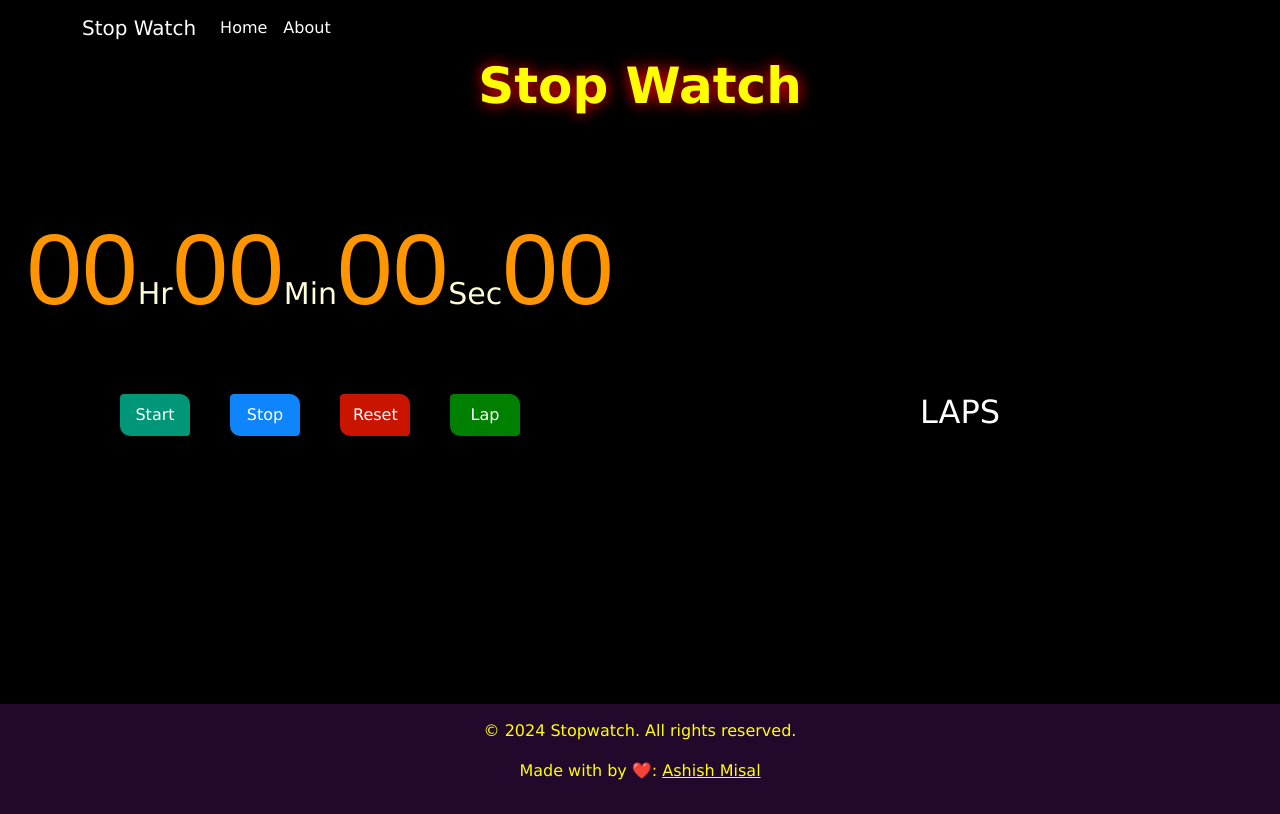
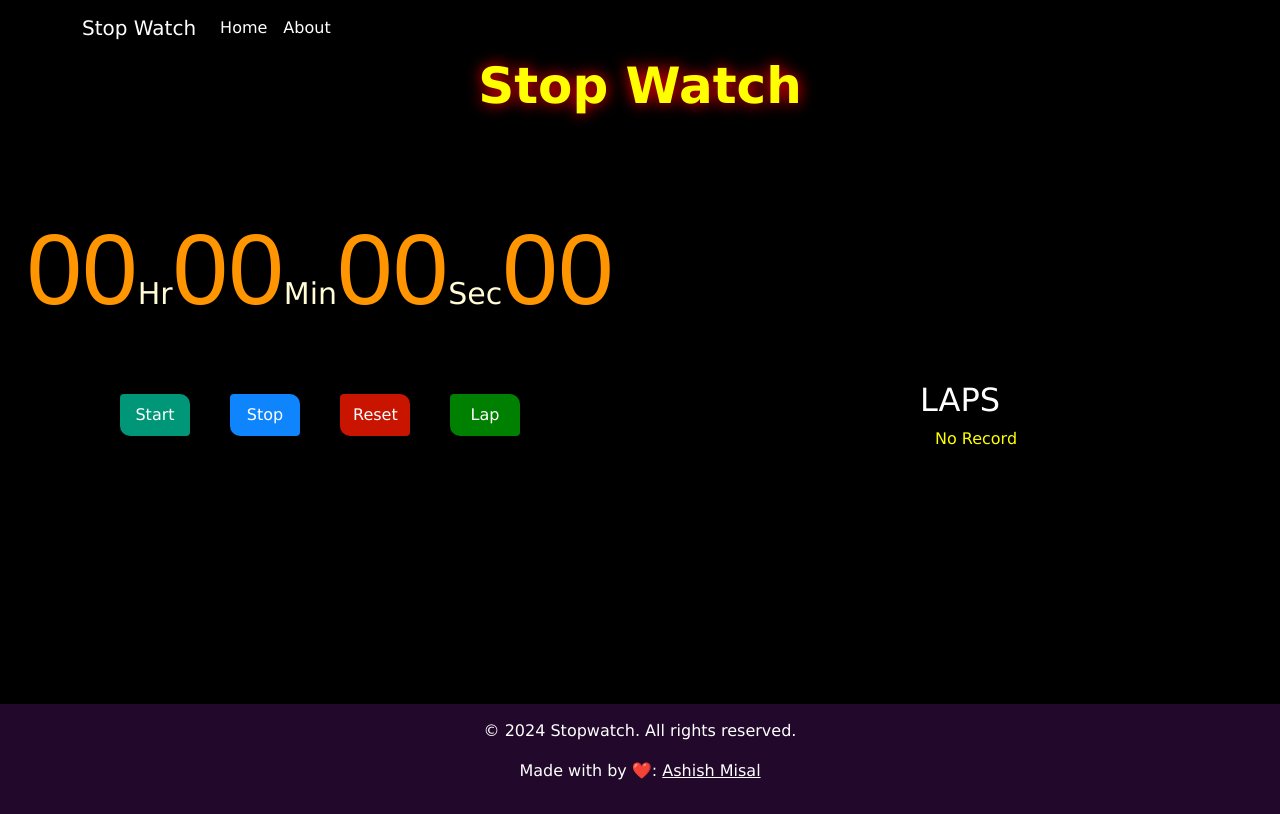
Before and after one commit to ashishmisal23/Stopwatch, a React (Create React App) app: page / in a window 1280 px wide. Built offline with nearby package versions, Linux system fonts and the light colour scheme; a web font is replaced by a local one.

Commit message:
Commited

```diff
--- a/src/Componants/Footer.js
+++ b/src/Componants/Footer.js
@@ -4,7 +4,7 @@ import { Link } from 'react-router-dom'
 const Footer = () => {
   const FooterStyle = {
     backgroundColor: '#22092C',
-    color: 'yellow',
+    color: '#fff',
     padding: '15px 0px',
     textAlign: 'center'
   }
@@ -12,7 +12,7 @@ const Footer = () => {
   return (
     <footer style={FooterStyle}>
       <p>&copy; 2024 Stopwatch. All rights reserved.</p>
-      <p>Made with by ❤️: <Link to="https://github.com/ashishmisal23" target='_blank' style={{ color: "yellow" }}>Ashish Misal</Link ></p>
+      <p>Made with by ❤️: <Link to="https://github.com/ashishmisal23" target='_blank' style={{ color: "#fff" }}>Ashish Misal</Link ></p>
     </footer>
   )
 }
--- a/src/Componants/Stopwatch.js
+++ b/src/Componants/Stopwatch.js
@@ -85,13 +85,17 @@ const Stopwatch = () => {
                 <div className='container half' id="laps">
                     <h2 align="center">LAPS</h2>
                     <ul>
-                        {laps.map((lap, index) => {
-                            console.log(lap)
-                            return(
-                                <li key={index}>{lap}</li>
+                        {
+                            laps.length <= 0 ? (
+                                <li style={{listStyleType:"none"}}>No Record</li>
+                            ) : (
+                                laps.map((lap, index) => (
+                                    <li key={index}>{lap}</li>
+                                ))
                             )
-                        })}
+                        }
                     </ul>
+
                 </div>
 
             </div>
```
